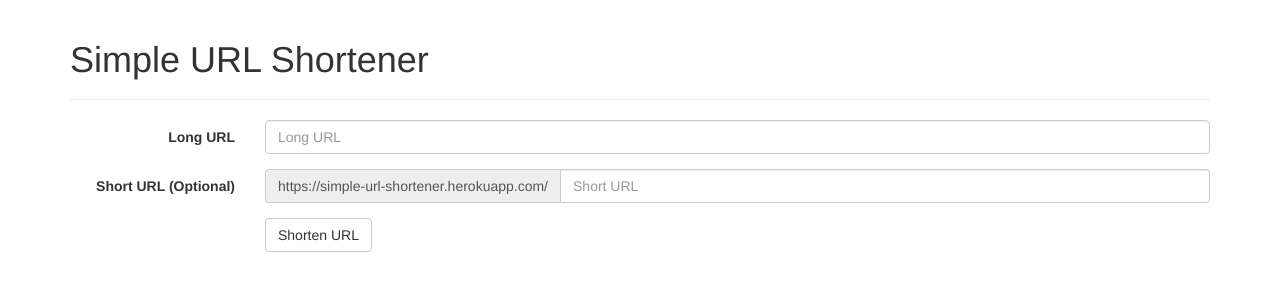
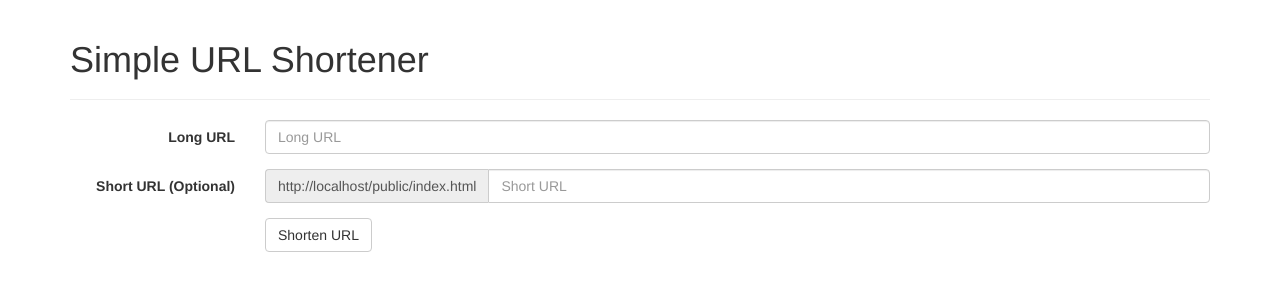
Before and after one commit to jyonker/url-shortener, a website: page public/index.html in a window 1280 px wide. Drawn offline with nearby package versions, Linux system fonts and the light colour scheme.

Commit message:
Generating urls based on page location.

```diff
--- a/public/index.html
+++ b/public/index.html
@@ -37,7 +37,7 @@
                     <label for="shortURLInput" class="col-sm-2 control-label">Short URL (Optional)</label>
                     <div class="col-sm-10">
                         <div class="input-group">
-                            <div class="input-group-addon">https://simple-url-shortener.herokuapp.com/</div>
+                            <div class="input-group-addon page-location"></div>
                             <input type="text" class="form-control" id="shortURLInput" placeholder="Short URL">
                         </div>
                         <span class="help-block error-help">This URL is invalid.</span>
--- a/public/scripts/url-form.js
+++ b/public/scripts/url-form.js
@@ -25,7 +25,9 @@
   }
 
   $(document).ready(function () {
-    $("#shortenURLButton").on("click", function () {
+    $('.input-group-addon.page-location').append(location.href);
+
+    $('#shortenURLButton').on('click', function () {
       var longUrlValue = $('#longURLInput').val();
       var shortUrlValue = $('#shortURLInput').val();
       var httpVerb = !!shortUrlValue ? 'PUT' : 'POST';
@@ -43,7 +45,7 @@
         })
       })
         .done(function (response) {
-          var shortUrl = 'https://simple-url-shortener.herokuapp.com/' + response.shortUrl;
+          var shortUrl = location.href + response.shortUrl;
           var longUrl = response.longUrl;
           $('.created-url-container').append('<p>Success! Your new URL points from: ' + longUrl + ' to: <a href="' + shortUrl + '">' + shortUrl + '</a>');
         })
```
